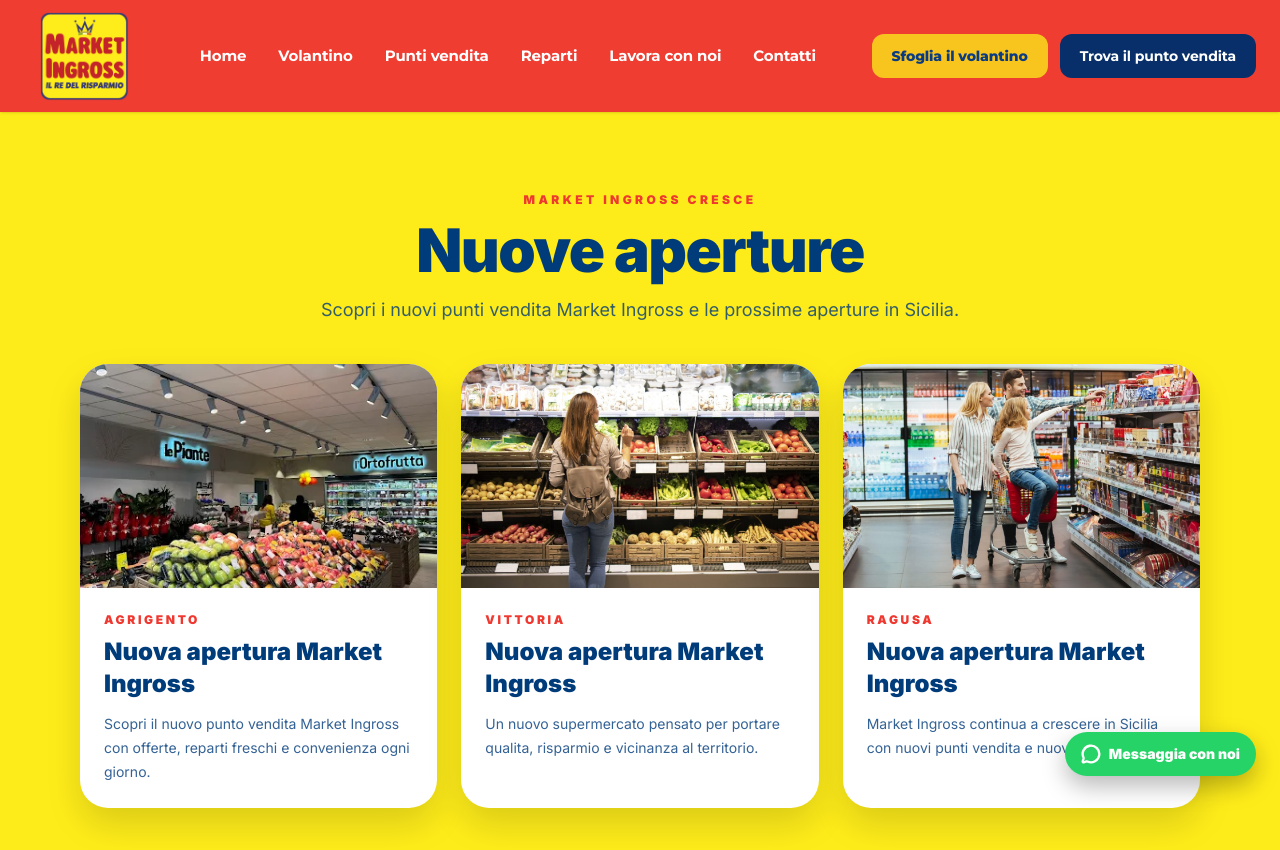
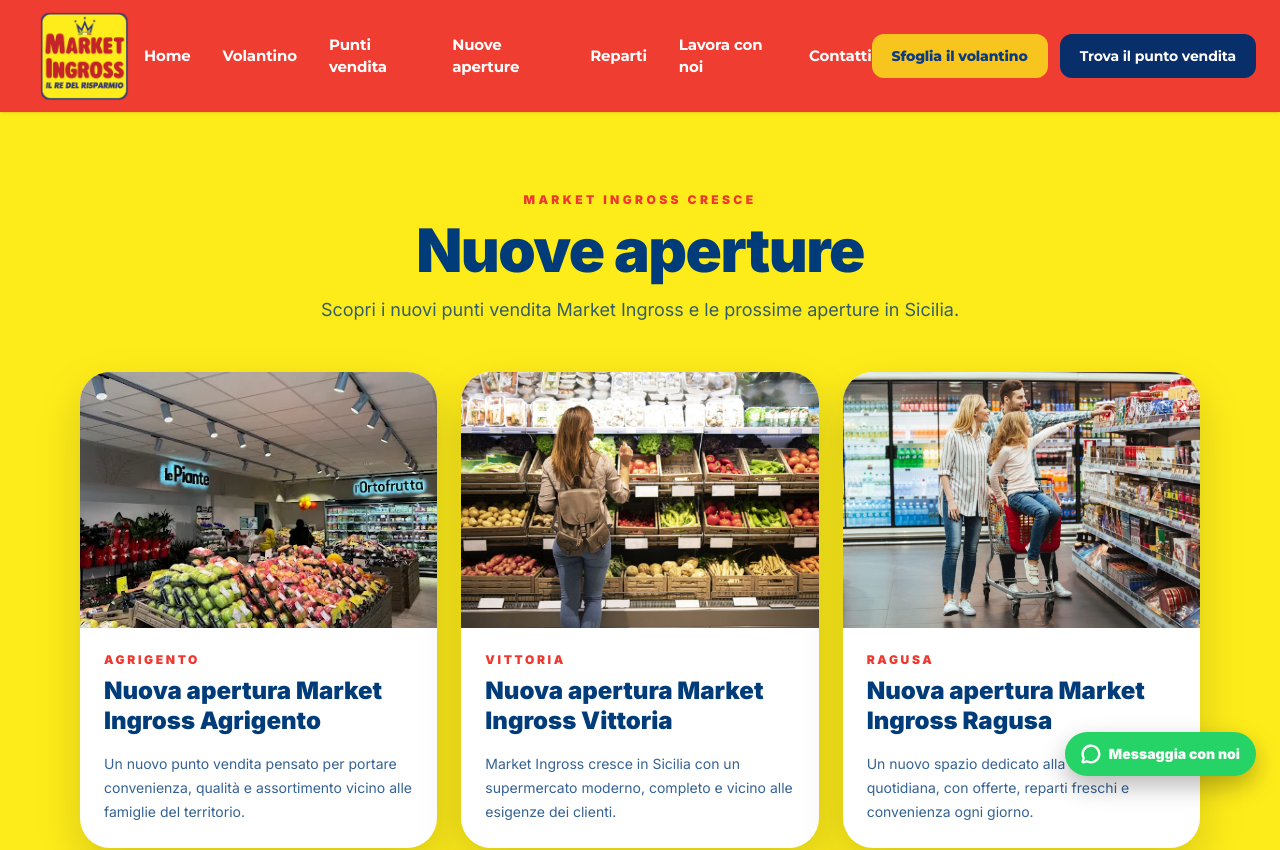
Before and after one commit to rzirafi87-arch/market-ingross-site, a Next.js app: page /nuove-aperture in a window 1280 px wide. Shown: the top 850 px of the page. Built offline with nearby package versions, Linux system fonts and the light colour scheme.

Commit message:
Aggiunge nuove aperture WhatsApp e gallery punti vendita

```diff
--- a/app/nuove-aperture/page.tsx
+++ b/app/nuove-aperture/page.tsx
@@ -4,24 +4,24 @@
 
 const openings = [
   {
-    title: "Nuova apertura Market Ingross",
     city: "Agrigento",
+    title: "Nuova apertura Market Ingross Agrigento",
     description:
-      "Scopri il nuovo punto vendita Market Ingross con offerte, reparti freschi e convenienza ogni giorno.",
+      "Un nuovo punto vendita pensato per portare convenienza, qualità e assortimento vicino alle famiglie del territorio.",
     image: "/images/stores/agrigento.jpg",
   },
   {
-    title: "Nuova apertura Market Ingross",
     city: "Vittoria",
+    title: "Nuova apertura Market Ingross Vittoria",
     description:
-      "Un nuovo supermercato pensato per portare qualita, risparmio e vicinanza al territorio.",
+      "Market Ingross cresce in Sicilia con un supermercato moderno, completo e vicino alle esigenze dei clienti.",
     image: "/images/stores/vittoria.jpg",
   },
   {
-    title: "Nuova apertura Market Ingross",
     city: "Ragusa",
     description:
-      "Market Ingross continua a crescere in Sicilia con nuovi punti vendita e nuovi servizi.",
+      "Un nuovo spazio dedicato alla spesa quotidiana, con offerte, reparti freschi e convenienza ogni giorno.",
+    title: "Nuova apertura Market Ingross Ragusa",
     image: "/images/stores/ragusa.jpg",
   },
 ];
@@ -32,14 +32,14 @@
       <SiteHeader />
 
       <section className="mx-auto max-w-6xl px-4 py-14 md:py-20">
-        <div className="mb-10 text-center">
+        <div className="mb-12 text-center">
           <p className="mb-3 text-xs font-black uppercase tracking-[0.28em] text-[#ef382f]">
             Market Ingross cresce
           </p>
           <h1 className="text-4xl font-black tracking-tight text-[#003b7a] md:text-6xl">
             Nuove aperture
           </h1>
-          <p className="mx-auto mt-4 max-w-2xl text-base text-[#003b7a]/80 md:text-lg">
+          <p className="mx-auto mt-4 max-w-2xl text-base leading-7 text-[#003b7a]/80 md:text-lg">
             Scopri i nuovi punti vendita Market Ingross e le prossime aperture
             in Sicilia.
           </p>
@@ -49,18 +49,25 @@
           {openings.map((item) => (
             <article
               key={item.city}
-              className="overflow-hidden rounded-[28px] bg-white shadow-[0_16px_35px_rgba(0,0,0,0.14)]"
+              className="overflow-hidden rounded-[30px] bg-white shadow-[0_18px_45px_rgba(0,0,0,0.16)]"
             >
-              <div className="relative h-56 w-full">
-                <Image src={item.image} alt={item.city} fill className="object-cover" />
+              <div className="relative h-64 w-full">
+                <Image
+                  src={item.image}
+                  alt={item.title}
+                  fill
+                  className="object-cover"
+                />
               </div>
 
               <div className="p-6">
                 <p className="mb-2 text-xs font-black uppercase tracking-[0.22em] text-[#ef382f]">
                   {item.city}
                 </p>
-                <h2 className="text-2xl font-black text-[#003b7a]">{item.title}</h2>
-                <p className="mt-3 text-sm leading-6 text-[#003b7a]/80">
+                <h2 className="text-2xl font-black leading-tight text-[#003b7a]">
+                  {item.title}
+                </h2>
+                <p className="mt-4 text-sm leading-6 text-[#003b7a]/80">
                   {item.description}
                 </p>
               </div>
--- /dev/null
+++ b/app/punti-vendita/[slug]/foto/page.tsx
@@ -0,0 +1,58 @@
+import Image from "next/image";
+import { notFound } from "next/navigation";
+import { SiteFooter } from "@/components/layout/site-footer";
+import { SiteHeader } from "@/components/layout/site-header";
+import { stores } from "@/data/stores";
+
+type StoreGalleryPageProps = {
+  params: Promise<{ slug: string }>;
+};
+
+export default async function StoreGalleryPage({ params }: StoreGalleryPageProps) {
+  const { slug } = await params;
+  const store = stores.find((item) => item.slug === slug);
+
+  if (!store) {
+    notFound();
+  }
+
+  const photos = store.gallery && store.gallery.length > 0 ? store.gallery : [store.image];
+
+  return (
+    <main className="min-h-screen bg-[var(--mi-page)]">
+      <SiteHeader />
+
+      <section className="mx-auto max-w-6xl px-4 py-14 md:py-20">
+        <div className="mb-10 text-center">
+          <p className="mb-3 text-xs font-black uppercase tracking-[0.28em] text-[#ef382f]">
+            Punto vendita
+          </p>
+          <h1 className="text-4xl font-black tracking-tight text-[#003b7a] md:text-5xl">
+            Foto Market Ingross {store.city}
+          </h1>
+          <p className="mx-auto mt-4 max-w-2xl text-base leading-7 text-[#003b7a]/80">
+            Guarda gli spazi, i reparti e l'atmosfera del nostro punto vendita.
+          </p>
+        </div>
+
+        <div className="grid gap-5 sm:grid-cols-2 lg:grid-cols-3">
+          {photos.map((photo, index) => (
+            <div
+              key={`${photo}-${index}`}
+              className="relative h-72 overflow-hidden rounded-[30px] bg-white shadow-[0_18px_45px_rgba(0,0,0,0.16)]"
+            >
+              <Image
+                src={photo}
+                alt={`${store.city} foto ${index + 1}`}
+                fill
+                className="object-cover"
+              />
+            </div>
+          ))}
+        </div>
+      </section>
+
+      <SiteFooter />
+    </main>
+  );
+}
--- a/app/punti-vendita/page.tsx
+++ b/app/punti-vendita/page.tsx
@@ -67,6 +67,13 @@
                     >
                       Vedi volantino
                     </Link>
+
+                    <Link
+                      href={`/punti-vendita/${store.slug}/foto`}
+                      className="font-heading inline-block rounded-xl bg-[#ef382f] px-4 py-2.5 font-bold text-white shadow-md transition hover:scale-[1.02]"
+                    >
+                      Vedi foto
+                    </Link>
                   </div>
                 </div>
               </div>
--- a/components/sections/stores-section.tsx
+++ b/components/sections/stores-section.tsx
@@ -70,14 +70,12 @@
                     Dove siamo
                   </a>
 
-                  <a
-                    href={store.image}
-                    target="_blank"
-                    rel="noreferrer"
+                  <Link
+                    href={`/volantino?store=${store.slug}`}
                     className="font-heading inline-block rounded-xl bg-[#0B3B82] px-4 py-2.5 text-center font-semibold text-white transition hover:opacity-90"
                   >
-                    Vedi foto
-                  </a>
+                    Vedi volantino
+                  </Link>
                 </div>
               </div>
             </div>
--- a/data/navigation.ts
+++ b/data/navigation.ts
@@ -2,6 +2,7 @@
   { label: "Home", href: "/" },
   { label: "Volantino", href: "/volantino" },
   { label: "Punti vendita", href: "/punti-vendita" },
+  { label: "Nuove aperture", href: "/nuove-aperture" },
   { label: "Reparti", href: "/reparti" },
   { label: "Lavora con noi", href: "/lavora-con-noi" },
   { label: "Contatti", href: "/contatti" },
--- a/data/stores.ts
+++ b/data/stores.ts
@@ -9,6 +9,7 @@
     mapsUrl:
       "https://www.google.com/maps/place/Market+Ingross,+il+Re+del+Risparmio+Rosolini/@36.8250542,14.9650697,17z",
     image: "/images/stores/rosolini.jpg",
+    gallery: ["/images/stores/rosolini.jpg"],
   },
   {
     slug: "ispica",
@@ -20,6 +21,7 @@
     mapsUrl:
       "https://www.google.com/maps/place/Market+Ingross,+il+Re+del+Risparmio+Ispica/@36.7849435,14.9216634,17z",
     image: "/images/stores/ispica.jpg",
+    gallery: ["/images/stores/ispica.jpg"],
   },
   {
     slug: "canicatti",
@@ -31,6 +33,7 @@
     mapsUrl:
       "https://www.google.com/maps/place/Market+Ingross,+il+Re+del+Risparmio+Canicatt%C3%AC/@37.3628912,13.8600864,17z",
     image: "/images/stores/canicatti.jpg",
+    gallery: ["/images/stores/canicatti.jpg"],
   },
   {
     slug: "gela",
@@ -42,6 +45,7 @@
     mapsUrl:
       "https://www.google.com/maps/place/Market+Ingross,+il+Re+del+Risparmio+Gela/@37.0827446,14.2111326,17z",
     image: "/images/stores/gela.jpg",
+    gallery: ["/images/stores/gela.jpg"],
   },
   {
     slug: "agrigento",
@@ -53,6 +57,7 @@
     mapsUrl:
       "https://www.google.com/maps/place/Market+Ingross,+il+Re+del+Risparmio+Agrigento/@37.3324332,13.5952193,17z",
     image: "/images/stores/agrigento.jpg",
+    gallery: ["/images/stores/agrigento.jpg"],
   },
   {
     slug: "vittoria",
@@ -64,6 +69,7 @@
     mapsUrl:
       "https://www.google.com/maps/place/Market+Ingross,+il+Re+del+Risparmio+Vittoria/@36.9597629,14.5538032,17z",
     image: "/images/stores/vittoria.jpg",
+    gallery: ["/images/stores/vittoria.jpg"],
   },
   {
     slug: "castelvetrano",
@@ -75,6 +81,7 @@
     mapsUrl:
       "https://www.google.com/maps/place/Market+Ingross,+il+Re+del+Risparmio+Castelvetrano/@37.6702076,12.8180274,17z",
     image: "/images/stores/castelvetrano.jpg",
+    gallery: ["/images/stores/castelvetrano.jpg"],
   },
   {
     slug: "ragusa",
@@ -86,6 +93,7 @@
     mapsUrl:
       "https://www.google.com/maps/place//data=!4m2!3m1!1s0x1311990021716821:0x4c55f19d1802e1eb?ictx=111&sa=X&ved=1t:8290",
     image: "/images/stores/ragusa.jpg",
+    gallery: ["/images/stores/ragusa.jpg"],
   },
 ];
 
```
